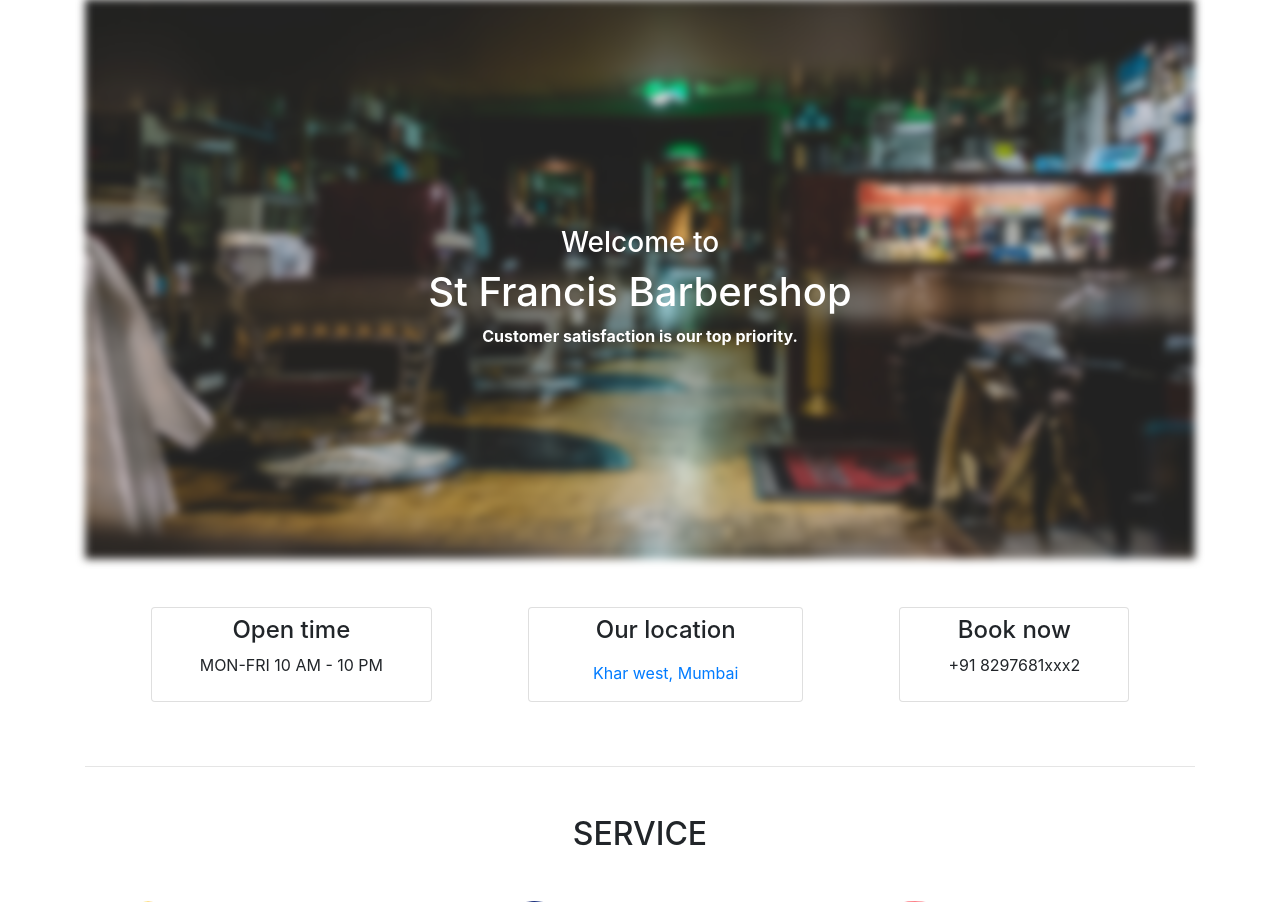
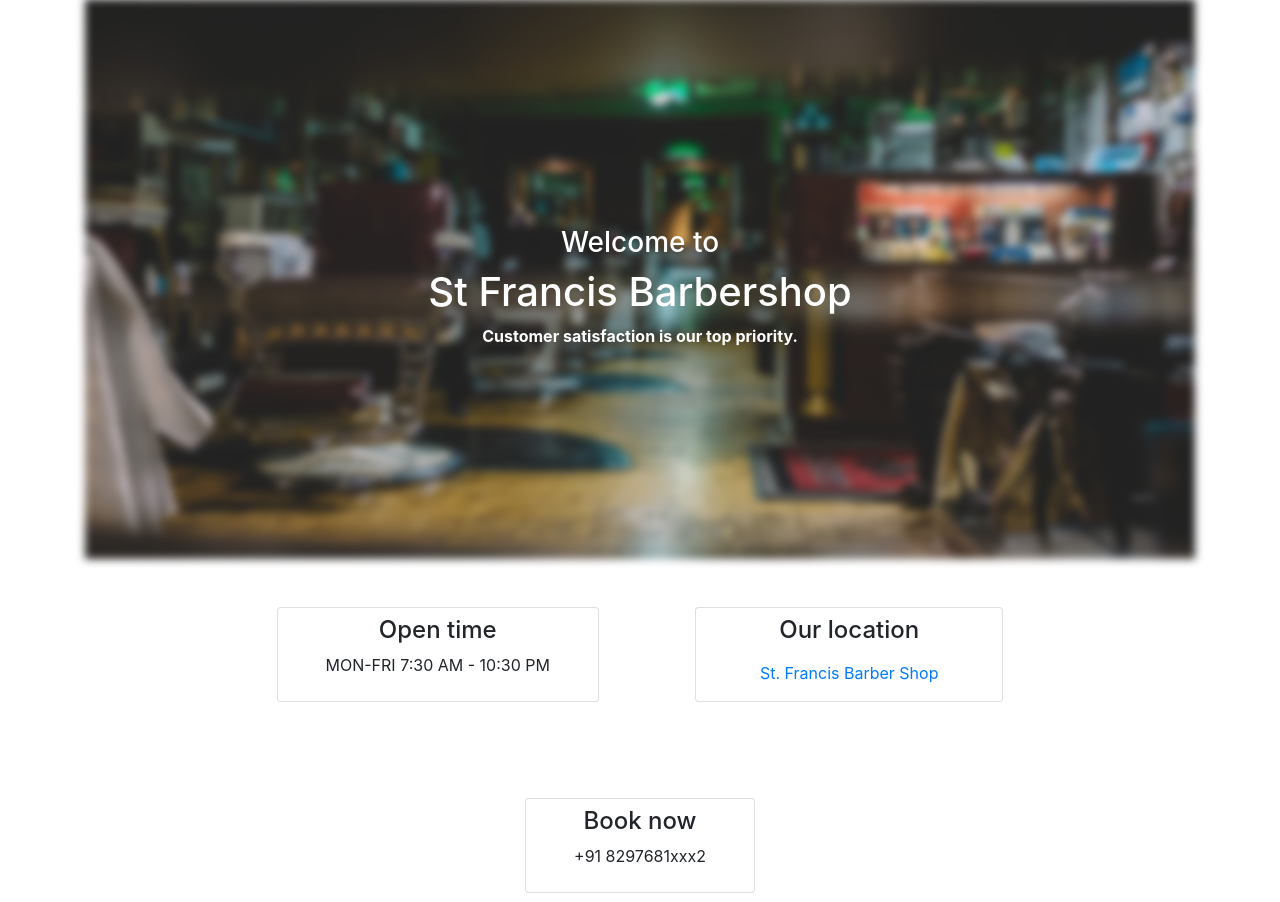
Before and after one commit to Y-KUN-21/BarberShop, a Django app: page / in a window 1280 px wide. Shown: the part 105-1007 px from the top of the page. Run offline with Django 3.2, Linux system fonts and the light colour scheme; some libraries are stand-ins or nearby versions.

Commit message:
added requirements.txt and new  google map link

```diff
--- a/salon/barbershop/templates/barbershop/home.html
+++ b/salon/barbershop/templates/barbershop/home.html
@@ -26,7 +26,7 @@
             <a class="nav-link text-primary" href="{% url  'appointment' %}">Appointment</a>
          </li>
          <li class="nav-item">
-            <a class="nav-link" href="https://www.google.com/maps/place/Khar+Danda,+Mumbai,+Maharashtra+400047/@19.0763219,72.8278169,21z/data=!4m5!3m4!1s0x3be7c975108af3cb:0xe4e0566886b38695!8m2!3d19.0787581!4d72.8264378" target="_blank">Find us</a>
+            <a class="nav-link" href="https://goo.gl/maps/RuMR1QHYtoAPb9eT6" target="_blank">Find us</a>
          </li>
       </ul>
    </div>
@@ -49,11 +49,11 @@
          <div class="row justify-content-center text-center">
             <div class="card m-5 px-5 py-2">
                <h4>Open time</h4>
-               <p>MON-FRI 10 AM - 10 PM</p>
+               <p>MON-FRI 7:30 AM - 10:30 PM</p>
             </div>
             <div class="card m-5 px-5 py-2">
                <h4> Our location</h4>
-               <a class="nav-link" href="https://www.google.com/maps/place/Khar+Danda,+Mumbai,+Maharashtra+400047/@19.0763219,72.8278169,21z/data=!4m5!3m4!1s0x3be7c975108af3cb:0xe4e0566886b38695!8m2!3d19.0787581!4d72.8264378" target="_blank">Khar west, Mumbai</a>
+               <a class="nav-link"  href="https://goo.gl/maps/RuMR1QHYtoAPb9eT6" target="_blank">St. Francis Barber Shop</a>
             </div>
             <div class="card m-5 px-5 py-2">
                <h4>Book now</h4>
```
Also changed, not shown: salon/barbershop/forms.py (+5 -4 lines), salon/requirements.txt (added, +7 -0 lines), salon/db.sqlite3.
